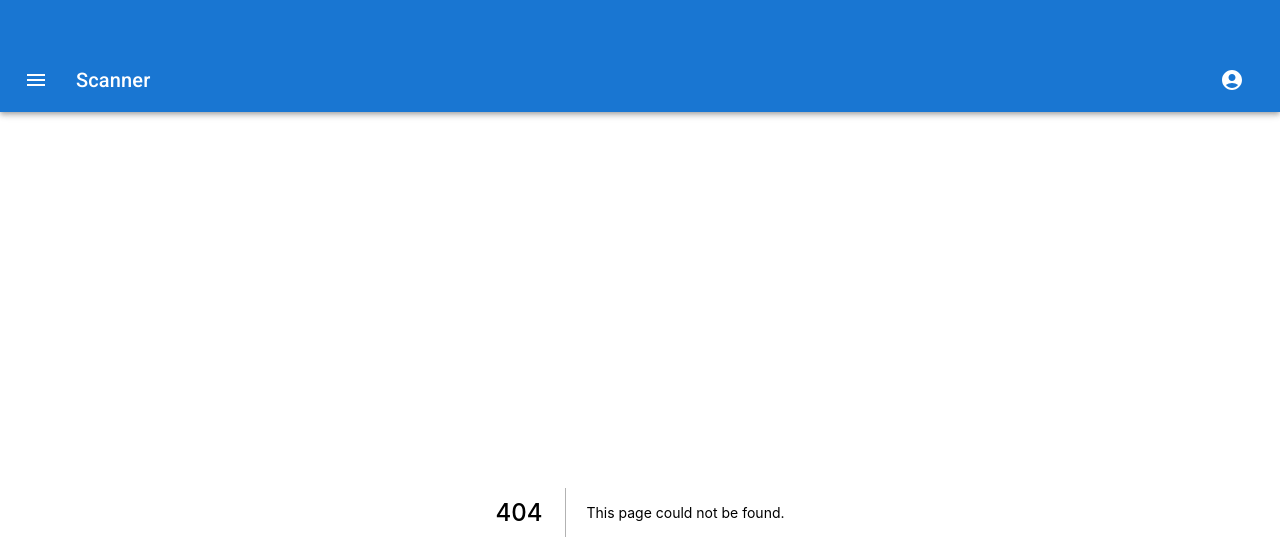
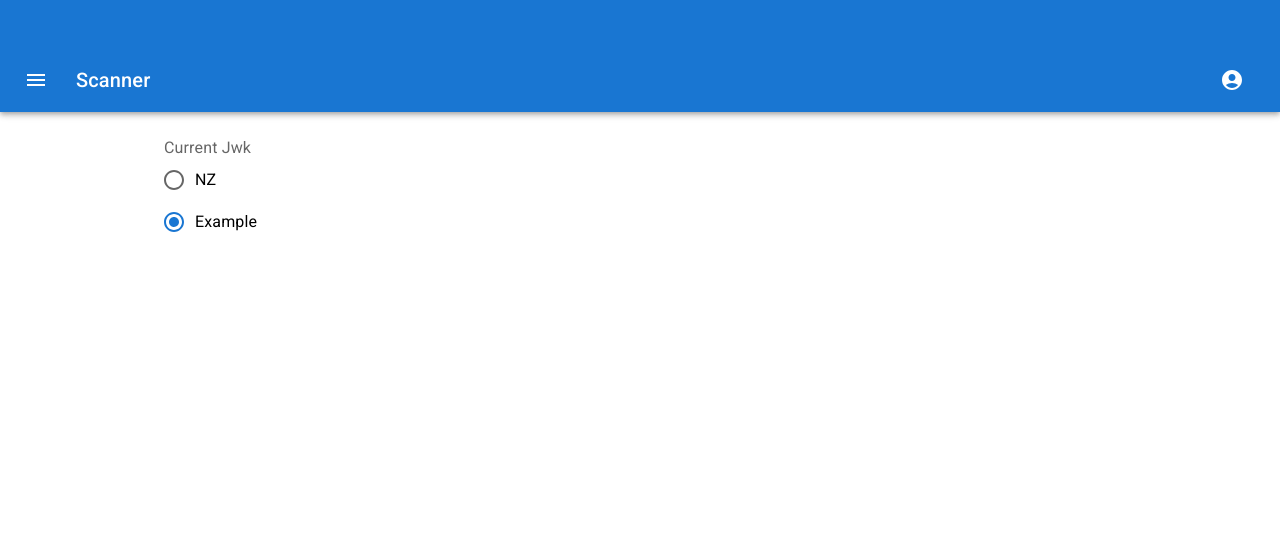
Before and after one commit to Kauabunga/covid-cert-scanner, a Next.js app: page /config in a window 1280 px wide. Before the commit this address had no page. Shown: the top 560 px of the page. Built offline with nearby package versions, Linux system fonts and the light colour scheme.

Commit message:
Tidy up subject presentation. Added exp/iss/nbf validation

```diff
--- /dev/null
+++ b/pages/config.js
@@ -0,0 +1,27 @@
+import React from "react";
+import Head from "next/head";
+import dynamic from "next/dynamic";
+
+import styles from "../src/styles/Home.module.css";
+
+const ConfigPage = dynamic(
+  () => import("../src/components/pages/ConfigPage"),
+  {
+    loading: () => null,
+    ssr: false,
+  }
+);
+
+export default function Config() {
+  return (
+    <div className={styles.container}>
+      <Head>
+        <title>Scanner Config</title>
+        <meta name="description" content="Generated by create next app" />
+        <link rel="icon" href="/favicon.ico" />
+      </Head>
+
+      <ConfigPage />
+    </div>
+  );
+}
--- /dev/null
+++ b/src/components/Loader.js
@@ -0,0 +1,16 @@
+import React from "react";
+import Grid from "@mui/material/Grid";
+import CircularProgress from "@mui/material/CircularProgress";
+
+export default function Loader() {
+  return (
+    <Grid
+      container
+      alignItems="center"
+      justifyContent="center"
+      style={{ marginTop: 24, marginBottom: 24 }}
+    >
+      <CircularProgress size={64} thickness={5} />
+    </Grid>
+  );
+}
--- /dev/null
+++ b/src/components/pages/ConfigPage.js
@@ -0,0 +1,59 @@
+import React from "react";
+import Typography from "@mui/material/Typography";
+import MainLayout from "../MainLayout";
+import Radio from "@mui/material/Radio";
+import RadioGroup from "@mui/material/RadioGroup";
+import FormControlLabel from "@mui/material/FormControlLabel";
+import FormControl from "@mui/material/FormControl";
+import FormLabel from "@mui/material/FormLabel";
+import {
+  useSetJwk,
+  useJwkId,
+  useNzJwkId,
+  useExampleJwkId,
+  getExampleJwk,
+  getNzJwk,
+} from "../../state/jwk";
+import Loader from "../Loader";
+
+export default function Config() {
+  return (
+    <React.Suspense fallback={<Loader />}>
+      <ConfigComponent />
+    </React.Suspense>
+  );
+}
+
+function ConfigComponent() {
+  const setJwk = useSetJwk();
+  const currentJwkId = useJwkId();
+  const nzJwkId = useNzJwkId();
+  const exampleJwkId = useExampleJwkId();
+
+  return (
+    <MainLayout>
+      <Typography></Typography>
+
+      <FormControl component="fieldset">
+        <FormLabel component="legend">Current Jwk</FormLabel>
+        <RadioGroup
+          aria-label="jwk"
+          value={currentJwkId}
+          onClick={(e) =>
+            e.target.value === exampleJwkId
+              ? setJwk(getExampleJwk())
+              : setJwk(getNzJwk())
+          }
+          name="radio-buttons-group"
+        >
+          <FormControlLabel value={nzJwkId} control={<Radio />} label="NZ" />
+          <FormControlLabel
+            value={exampleJwkId}
+            control={<Radio />}
+            label="Example"
+          />
+        </RadioGroup>
+      </FormControl>
+    </MainLayout>
+  );
+}
--- a/src/components/pages/ExamplesPage.js
+++ b/src/components/pages/ExamplesPage.js
@@ -2,10 +2,11 @@ import React from "react";
 import Grid from "@mui/material/Grid";
 import Typography from "@mui/material/Typography";
 import MainLayout from "../MainLayout";
+import Loader from "../Loader";
 
 export default function Examples() {
   return (
-    <React.Suspense fallback={<div>Loading...</div>}>
+    <React.Suspense fallback={<Loader />}>
       <ExamplesComponent />
     </React.Suspense>
   );
--- a/src/state/jwk.js
+++ b/src/state/jwk.js
@@ -1,8 +1,62 @@
-import { atom, selector, useRecoilValue } from "recoil";
+import { atom, selector, useRecoilValue, useSetRecoilState } from "recoil";
 
 const didState = atom({
   key: "didState", // unique ID (with respect to other atoms/selectors)
-  default: {
+  default: getExampleJwk(),
+});
+
+export const verificationSelector = selector({
+  key: "verificationSelector",
+  get: ({ get }) => {
+    const did = get(didState);
+    return transformDidToVerificationMethod(did);
+  },
+});
+
+export const verificationIdSelector = selector({
+  key: "verificationIdSelector",
+  get: ({ get }) => {
+    const verificationMethod = get(verificationSelector);
+    return verificationMethod.id;
+  },
+});
+export const verificationControllerSelector = selector({
+  key: "verificationControllerSelector",
+  get: ({ get }) => {
+    const verificationMethod = get(verificationSelector);
+    return verificationMethod.controller;
+  },
+});
+
+export const jwkSelector = selector({
+  key: "jwkSelector",
+  get: ({ get }) => {
+    const verificationMethod = get(verificationSelector);
+    const { kty, crv, x, y } = verificationMethod.publicKeyJwk;
+    return {
+      kty,
+      crv,
+      x: Buffer.from(x, "base64"),
+      y: Buffer.from(y, "base64"),
+    };
+  },
+});
+
+export const useSetJwk = () => useSetRecoilState(didState);
+export const useExampleJwkId = () =>
+  transformDidToVerificationMethod(getExampleJwk()).id;
+export const useNzJwkId = () => transformDidToVerificationMethod(getNzJwk()).id;
+export const useJwkId = () => useRecoilValue(verificationIdSelector);
+
+export const useDid = () => useRecoilValue(didState);
+export const useJwk = () => useRecoilValue(jwkSelector);
+
+function transformDidToVerificationMethod(did) {
+  return did.verificationMethod[0];
+}
+
+export function getExampleJwk() {
+  return {
     "@context": "https://w3.org/ns/did/v1",
     id: "did:web:nzcp.covid19.health.nz",
     verificationMethod: [
@@ -19,22 +73,29 @@ const didState = atom({
       },
     ],
     assertionMethod: ["did:web:nzcp.covid19.health.nz#key-1"],
-  },
-});
+  };
+}
 
-export const jwkSelector = selector({
-  key: "jwkSelector",
-  get: ({ get }) => {
-    const did = get(didState);
-    const { kty, crv, x, y } = did.verificationMethod[0].publicKeyJwk;
-    return {
-      kty,
-      crv,
-      x: Buffer.from(x, "base64"),
-      y: Buffer.from(y, "base64"),
-    };
-  },
-});
-
-export const useDid = () => useRecoilValue(didState);
-export const useJwk = () => useRecoilValue(jwkSelector);
+export function getNzJwk() {
+  return {
+    "@context": [
+      "https://w3.org/ns/did/v1",
+      "https://w3id.org/security/suites/jws-2020/v1",
+    ],
+    id: "did:web:nzcp.identity.health.nz",
+    verificationMethod: [
+      {
+        id: "did:web:nzcp.identity.health.nz#z12Kf7UQ",
+        controller: "did:web:nzcp.identity.health.nz",
+        type: "JsonWebKey2020",
+        publicKeyJwk: {
+          kty: "EC",
+          crv: "P-256",
+          x: "DQCKJusqMsT0u7CjpmhjVGkHln3A3fS-ayeH4Nu52tc",
+          y: "lxgWzsLtVI8fqZmTPPo9nZ-kzGs7w7XO8-rUU68OxmI",
+        },
+      },
+    ],
+    assertionMethod: ["did:web:nzcp.identity.health.nz#z12Kf7UQ"],
+  };
+}
--- a/src/state/token.js
+++ b/src/state/token.js
@@ -1,7 +1,7 @@
 import { atom, selector, useRecoilValue, useSetRecoilState } from "recoil";
 
 import { verify } from "../services/verify";
-import { jwkSelector } from "./jwk";
+import { jwkSelector, verificationControllerSelector } from "./jwk";
 
 const codeState = atom({
   key: "codeState",
@@ -12,9 +12,10 @@ const tokenSelector = selector({
   key: "tokenSelector",
   get: async ({ get }) => {
     const code = get(codeState);
+    const iss = get(verificationControllerSelector);
     const jwk = get(jwkSelector);
 
-    return verify(code, jwk).catch((err) => {
+    return verify(code, iss, jwk).catch((err) => {
       console.error("Error verifying token", err);
       return null;
     });
```
Also changed, not shown: src/components/pages/IndexPage.js (+59 -12 lines), src/services/verify.js (+20 -7 lines).
